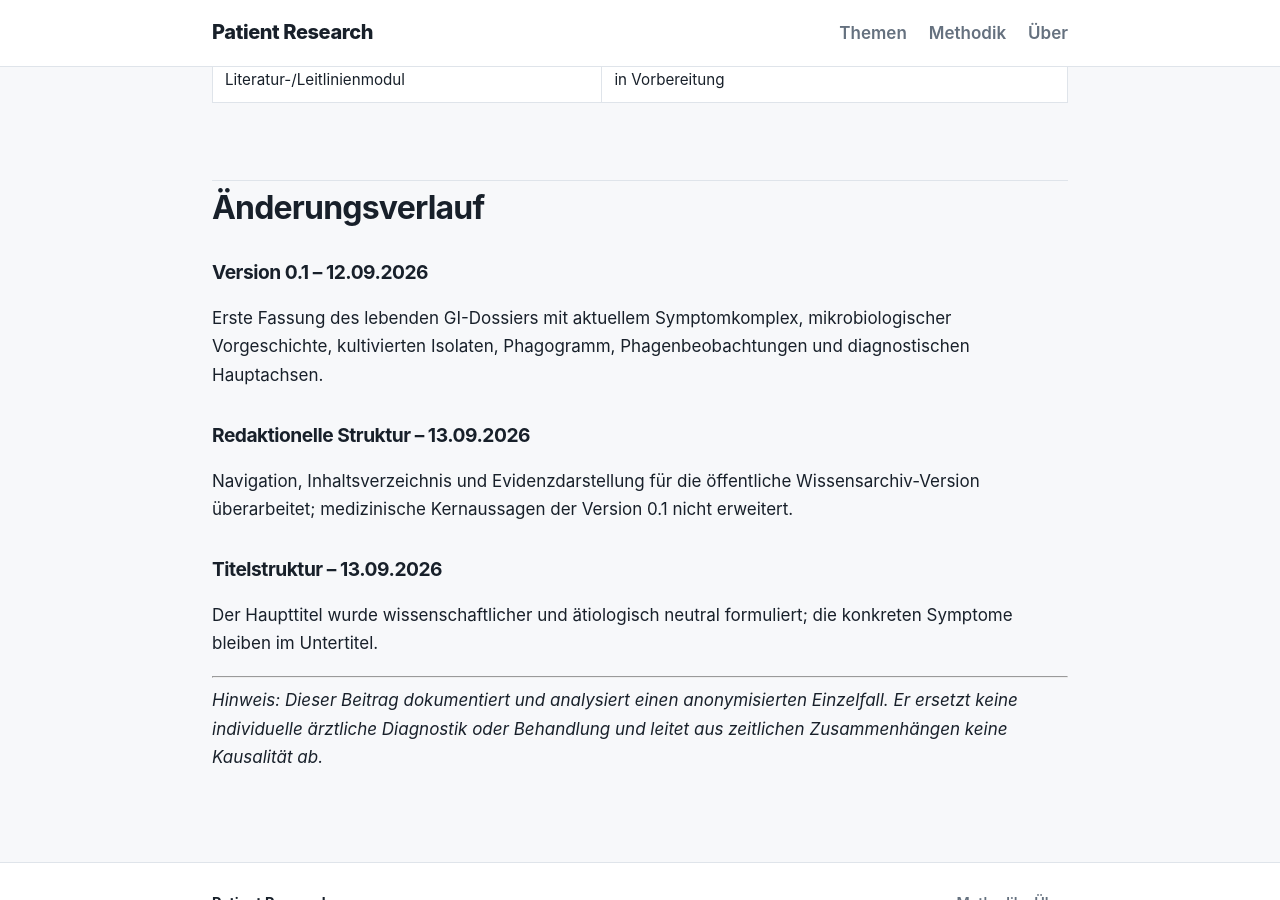
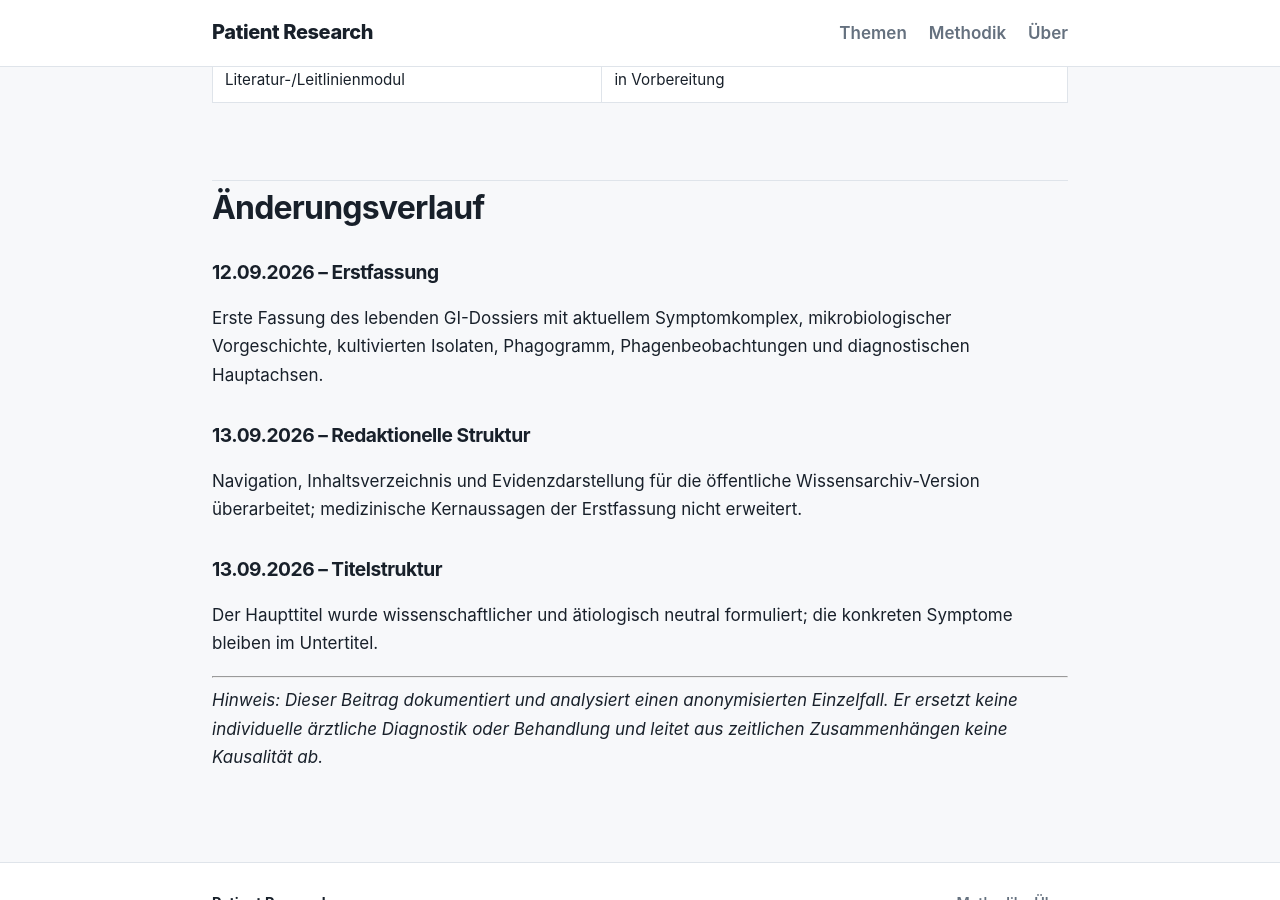
Before and after one commit to open-research-works/Patient-Research, a Jekyll site: the page built from artikel/gi-dossier.md, in a window 1280 px wide and 900 px high, scrolled down 7431 px. Built offline with Jekyll 4.4.1, drawn with Linux system fonts in a browser that asks for light colours; some of the changed text lies outside the part shown.

Commit message:
Show update date instead of version number

```diff
--- a/artikel/gi-dossier.md
+++ b/artikel/gi-dossier.md
@@ -11,7 +11,7 @@ permalink: /artikel/gi-dossier/
 
 **Schleim, Druck, Brennen, auffällige Mikrobiologie und die Frage, was Routinediagnostik tatsächlich erklärt – und was offen bleibt.**
 
-<div class="status-row"><span class="pill live">Version 0.1</span><span class="pill">Erstfassung 12.09.2026</span><span class="pill">laufend ergänzt</span></div>
+<div class="status-row"><span class="pill live">Zuletzt aktualisiert 13.09.2026</span><span class="pill">Erstfassung 12.09.2026</span></div>
 
 > Dieser Beitrag ist absichtlich kein abgeschlossener Blogpost. Neue Befunde, Untersuchungen, Studien und Korrekturen werden in denselben Artikel integriert.
 
@@ -193,15 +193,15 @@ Der derzeitige Stand beweist nicht:
 
 ## Änderungsverlauf
 
-### Version 0.1 – 12.09.2026
+### 12.09.2026 – Erstfassung
 
 Erste Fassung des lebenden GI-Dossiers mit aktuellem Symptomkomplex, mikrobiologischer Vorgeschichte, kultivierten Isolaten, Phagogramm, Phagenbeobachtungen und diagnostischen Hauptachsen.
 
-### Redaktionelle Struktur – 13.09.2026
+### 13.09.2026 – Redaktionelle Struktur
 
-Navigation, Inhaltsverzeichnis und Evidenzdarstellung für die öffentliche Wissensarchiv-Version überarbeitet; medizinische Kernaussagen der Version 0.1 nicht erweitert.
+Navigation, Inhaltsverzeichnis und Evidenzdarstellung für die öffentliche Wissensarchiv-Version überarbeitet; medizinische Kernaussagen der Erstfassung nicht erweitert.
 
-### Titelstruktur – 13.09.2026
+### 13.09.2026 – Titelstruktur
 
 Der Haupttitel wurde wissenschaftlicher und ätiologisch neutral formuliert; die konkreten Symptome bleiben im Untertitel.
 
```
